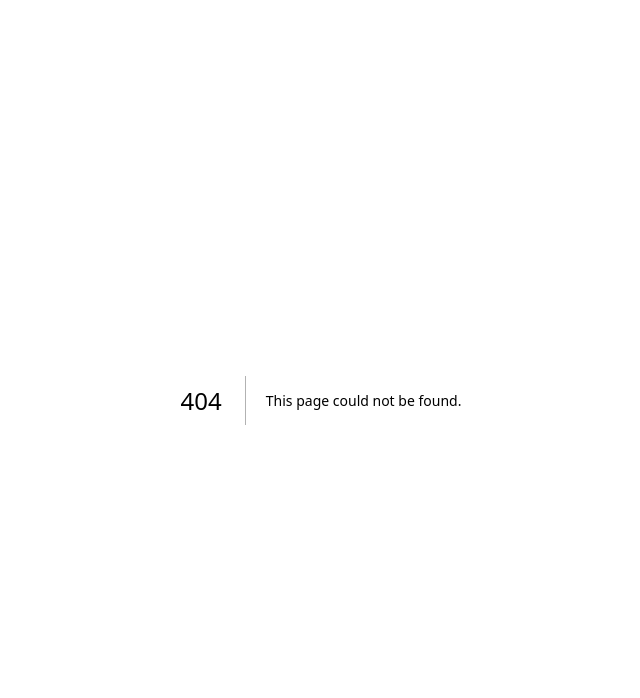
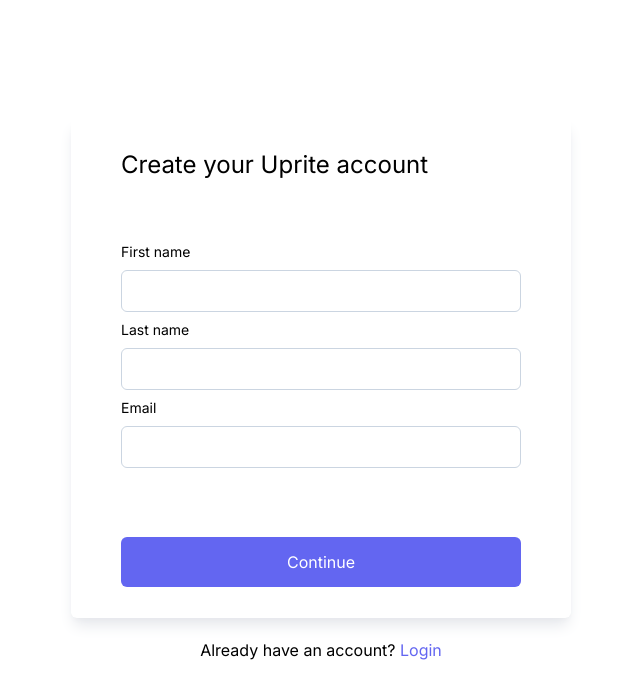
Before and after one commit to tjvonbr/upright, a Next.js app: page /register in a window 1280 px wide. Before the commit this address had no page. Shown: the top 698 px of the page, without its empty margins (319-959 px from the left). Built offline with nearby package versions, Linux system fonts and the light colour scheme.

Commit message:
basic register & login pages with simple nav

```diff
--- /dev/null
+++ b/src/app/login/page.tsx
@@ -0,0 +1,40 @@
+import Link from "next/link";
+
+const Login = () => {
+  return (
+    <div className="h-screen w-screen flex flex-col items-center justify-center bg-white">
+      <form action="">
+        <div className="h-[400px] w-[500px] flex flex-col justify-around items-center rounded-md shadow-gray-200 shadow-lg">
+          <h3 className="text-2xl">Sign in to your account</h3>
+          <div className="flex flex-col justify-around w-4/5">
+            <label className="text-sm" htmlFor="">
+              Email
+            </label>
+            <input
+              className="my-2 border border-slate-300 rounded-md py-2 px-2"
+              type="text"
+            />
+            <label className="text-sm" htmlFor="">
+              Password
+            </label>
+            <input
+              className="my-2 border border-slate-300 rounded-md py-2 px-2"
+              type="text"
+            />
+          </div>
+          <button className="h-[50px] w-4/5 bg-indigo-500 text-white rounded-md">
+            Continue
+          </button>
+        </div>
+      </form>
+      <div className="m-5">
+        Don&#39;t have an account?{" "}
+        <Link className="text-indigo-500" href="/register">
+          Sign up
+        </Link>
+      </div>
+    </div>
+  );
+};
+
+export default Login;
--- /dev/null
+++ b/src/app/register/page.tsx
@@ -0,0 +1,53 @@
+import Link from "next/link";
+
+const Register = () => {
+  return (
+    <div className="h-screen w-screen flex flex-col items-center justify-center bg-white">
+      <form action="">
+        <div className="h-[500px] w-[500px] flex flex-col justify-around items-center rounded-md shadow-gray-200 shadow-lg">
+          <div
+            className="w-4/5
+          "
+          >
+            <h3 className="text-2xl self-start">Create your Uprite account</h3>
+          </div>
+
+          <div className="flex flex-col justify-around w-4/5">
+            <label className="text-sm" htmlFor="">
+              First name
+            </label>
+            <input
+              className="my-2 border border-slate-300 rounded-md py-2 px-2"
+              type="text"
+            />
+            <label className="text-sm" htmlFor="">
+              Last name
+            </label>
+            <input
+              className="my-2 border border-slate-300 rounded-md py-2 px-2"
+              type="text"
+            />
+            <label className="text-sm" htmlFor="">
+              Email
+            </label>
+            <input
+              className="my-2 border border-slate-300 rounded-md py-2 px-2"
+              type="text"
+            />
+          </div>
+          <button className="h-[50px] w-4/5 bg-indigo-500 text-white rounded-md">
+            Continue
+          </button>
+        </div>
+      </form>
+      <div className="m-5">
+        Already have an account?{" "}
+        <Link className="text-indigo-500" href="/login">
+          Login
+        </Link>
+      </div>
+    </div>
+  );
+};
+
+export default Register;
```
